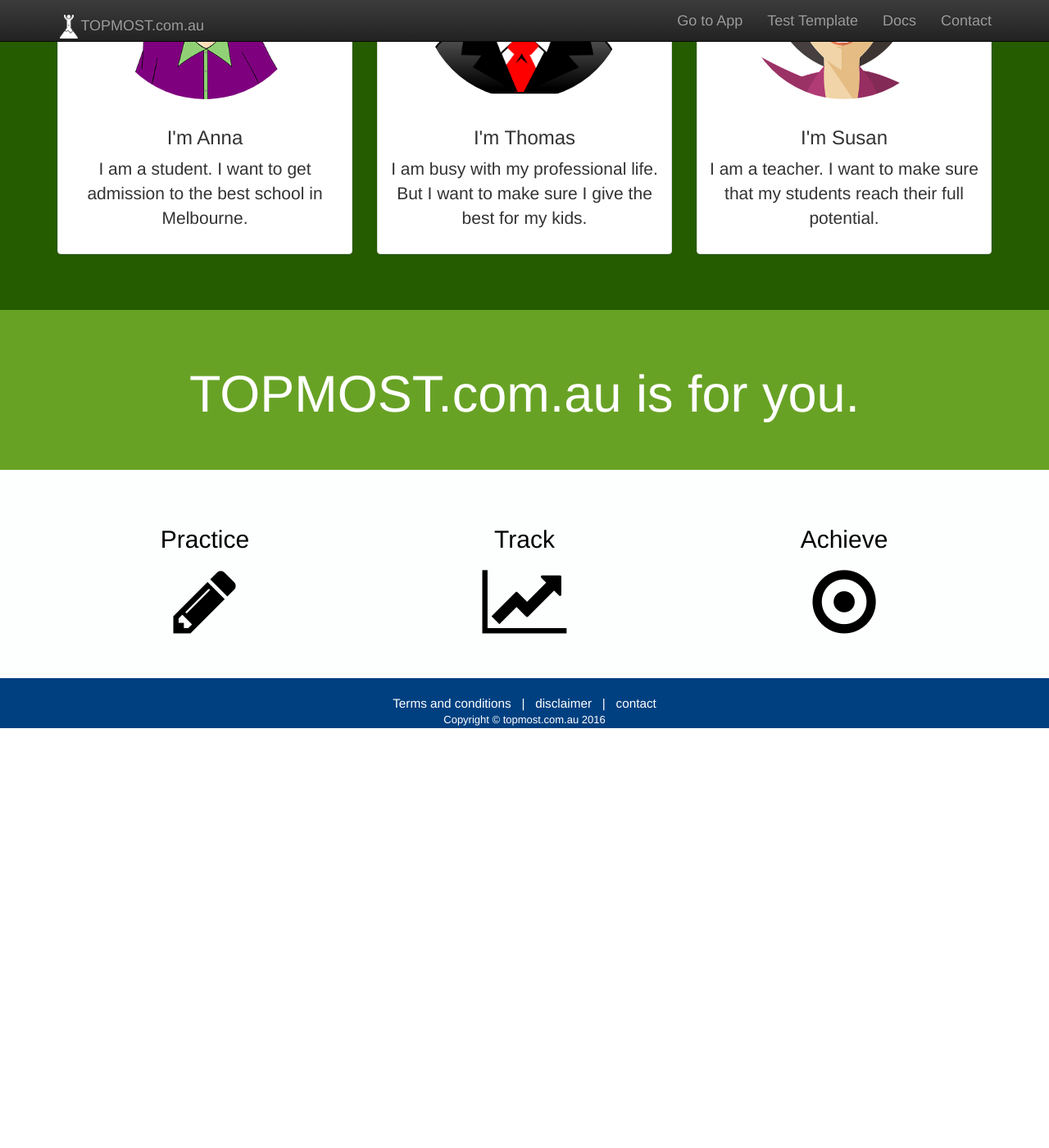
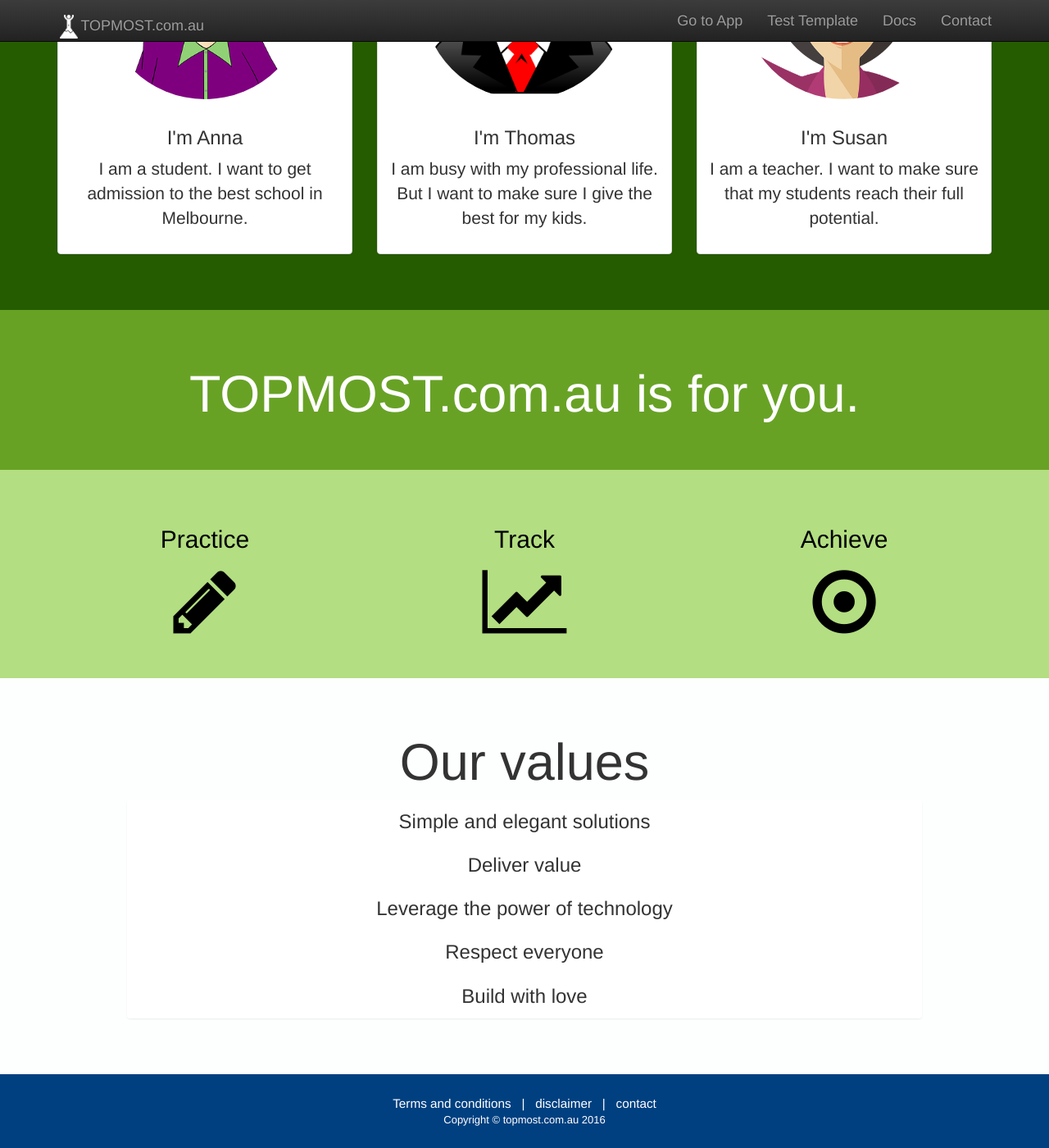
Before and after one commit to topmostcomau/topmostcomau, a Jekyll site: the page built from index.html, in a window 1280 px wide and 1400 px high, scrolled down 1387 px. Shown: the whole window at 82% size. Built offline with Jekyll 4.4.1, drawn with Linux system fonts in a browser that asks for light colours; nearby versions of some CDN libraries; some web fonts are replaced; library files that are not in the unit come from our copies; the list of posts is cut into pages by our own code; before the commit the page ends 2275 px from its top, so only the background shows below that.

Commit message:
added values.

```diff
--- a/_includes/land_content.html
+++ b/_includes/land_content.html
@@ -77,8 +77,7 @@
   </div>
 </div>
 
-
-<div class="jumbotron masthead jumbotron-5">
+<div class="jumbotron masthead jumbotron-4">
   <div class="container homeContaner3">
     <div class="row">
       <div class="col-sm-4 text-center">
@@ -102,3 +101,23 @@
   </div>
 
 </div>
+
+
+<div class="jumbotron masthead jumbotron-5">
+  <div class="container homeContaner3">
+    <div class="row text-center">
+      <h1>Our values</h1>
+        <div class="row">
+          <div class="col-md-10 col-md-offset-1 borderless">
+            <ol class="list-group">
+                <li class="list-group-item">Simple and elegant solutions</li>
+                <li class="list-group-item">Deliver value</li>
+                <li class="list-group-item">Leverage the power of technology</li>
+                <li class="list-group-item">Respect everyone</li>
+                <li class="list-group-item">Build with love</li>
+            </ol>
+          </div>
+        </div>
+    </div>
+  </div>
+</div>
--- a/css/main.css
+++ b/css/main.css
@@ -46,7 +46,12 @@ body {
 
 .jumbotron-5 {
     background-color:  #FDFFFF;
-    color: #000;
+    color: #333;
+}
+
+.footer-link:hover {
+  color: #FFF;
+  text-decoration: underline;
 }
 
 .footer-link {
@@ -57,9 +62,10 @@ footer {
     color: #fff;
 }
 
+
 footer .footer-above {
-    padding-top: 20px;
     background-color: #004080;
+    padding: 25px;
 }
 
 footer .footer-below {
@@ -106,3 +112,8 @@ th{
 td{
     border:1px solid #000000;
 }
+
+.borderless li {
+  border: 0 none;
+  font-size: 24px;
+}
```
